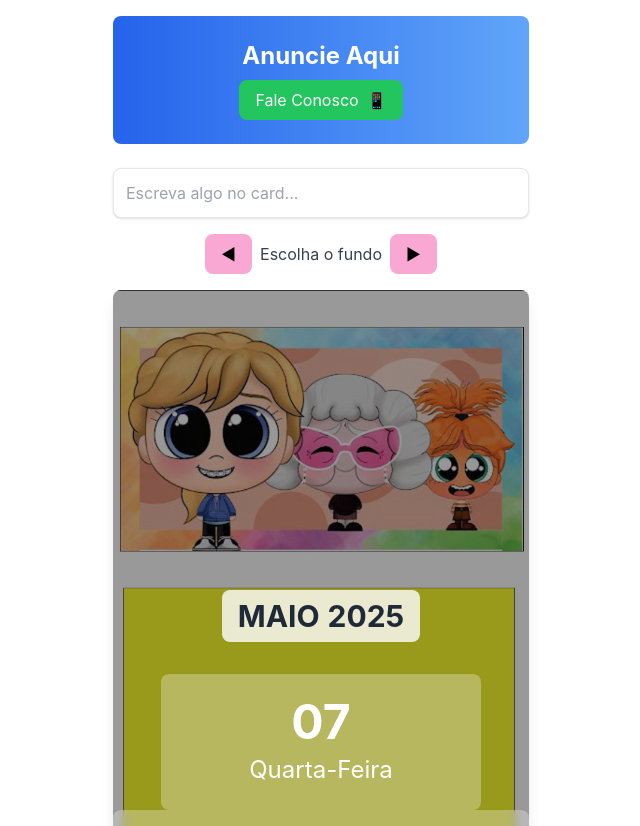
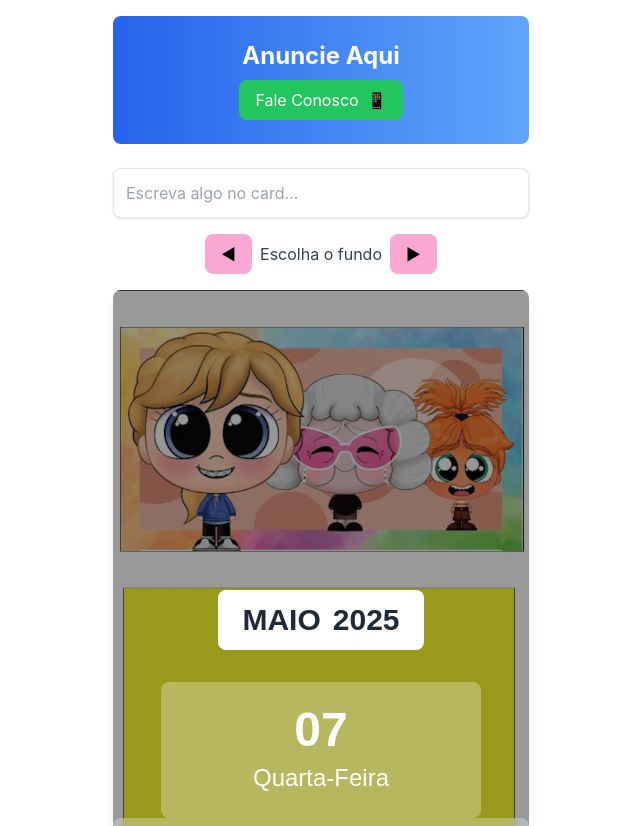
Before and after one commit to Arabuena/Agenda-da-manicure, a React (Create React App) app: page / in a window 1280 px wide. Shown: the top 826 px of the page, without its empty margins (319-959 px from the left). Built offline with nearby package versions, Linux system fonts and the light colour scheme.

Commit message:
Melhorando a data

```diff
--- a/src/App.js
+++ b/src/App.js
@@ -277,28 +277,33 @@ export default function App() {
         <div className="absolute inset-0 bg-black opacity-40"></div>
 
         <div className="relative z-10 flex flex-col items-center h-full text-white">
+          {/* Mês e Ano com fundo sólido */}
           <div className="w-full text-center mt-[300px]">
-            <div className="bg-white/80 text-gray-800 inline-flex items-center gap-2 px-4 py-2 rounded-lg">
-              <h2 className="text-3xl font-bold uppercase">
-                {format(date, "MMMM", { locale: ptBR })}
-              </h2>
-              <span className="text-3xl font-bold">
-                {format(date, "yyyy")}
-              </span>
+            <div className="bg-white inline-block px-6 py-3 rounded-lg">
+              <div className="flex items-center gap-3">
+                <h2 className="text-3xl font-bold text-gray-800" style={{ fontFamily: 'Arial, sans-serif' }}>
+                  {date.toLocaleString('pt-BR', { month: 'long' }).toUpperCase()}
+                </h2>
+                <span className="text-3xl font-bold text-gray-800" style={{ fontFamily: 'Arial, sans-serif' }}>
+                  {date.getFullYear()}
+                </span>
+              </div>
             </div>
           </div>
 
+          {/* Dia e Dia da Semana */}
           <div className="bg-white/30 backdrop-blur-sm rounded-lg p-6 w-full max-w-xs mt-8">
-            <h3 className="text-5xl font-bold mb-2">
-              {format(date, "dd")}
+            <h3 className="text-5xl font-bold mb-2" style={{ fontFamily: 'Arial, sans-serif' }}>
+              {date.getDate().toString().padStart(2, '0')}
             </h3>
-            <p className="text-2xl capitalize">
-              {format(date, "EEEE", { locale: ptBR })}
+            <p className="text-2xl capitalize" style={{ fontFamily: 'Arial, sans-serif' }}>
+              {date.toLocaleString('pt-BR', { weekday: 'long' })}
             </p>
           </div>
 
+          {/* Mensagem */}
           <div className="w-full bg-white/30 backdrop-blur-sm rounded-lg p-4 mt-auto mb-8">
-            <p className="text-xl font-semibold">
+            <p className="text-xl font-semibold" style={{ fontFamily: 'Arial, sans-serif' }}>
               {message || "Seu horário está marcado! 💅"}
             </p>
           </div>
```
